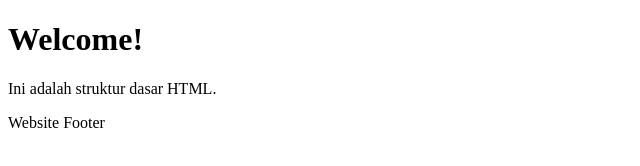
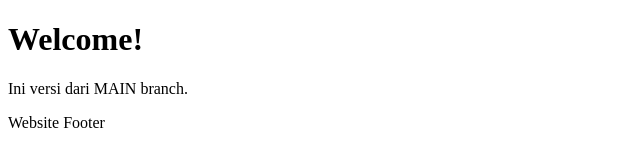
Before and after one commit to reginaadzkar-art/ProjectWebKu, a plain HTML site: page index.html in a window 1280 px wide. Shown: the full height of the page, 0-640 px from the left. Drawn offline with Linux system fonts and the light colour scheme.

Commit message:
Edit main version to create conflict

```diff
--- a/index.html
+++ b/index.html
@@ -5,7 +5,7 @@
 </head>
 <body>
   <h1>Welcome!</h1>
-  <p>Ini adalah struktur dasar HTML.</p>
+  <p>Ini versi dari MAIN branch.</p>
   <footer>Website Footer</footer>
 </body>
 </html>
```
